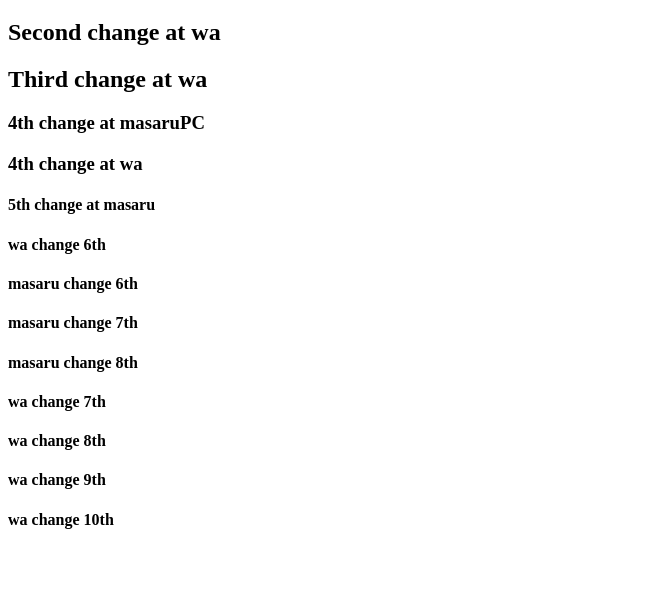
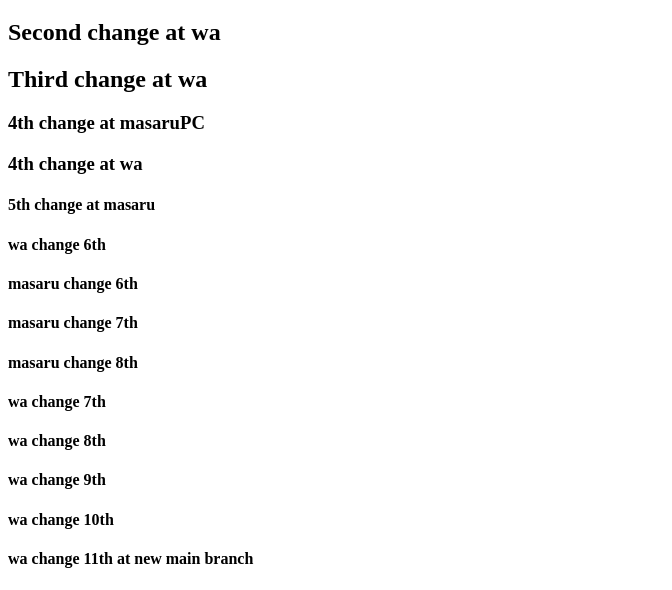
Before and after one commit to masaru19900208/gitTestRepo, a plain HTML site: page index.html in a window 1280 px wide. Shown: the part 210-800 px from the top of the page, without its empty margins (0-672 px from the left). Drawn offline with Linux system fonts and the light colour scheme.

Commit message:
wa change 11th

```diff
--- a/index.html
+++ b/index.html
@@ -26,6 +26,7 @@
   <h4>wa change 8th</h4>
   <h4>wa change 9th</h4>
   <h4>wa change 10th</h4>
+  <h4>wa change 11th at new main branch</h4>
 </body>
 
 </html>
```
